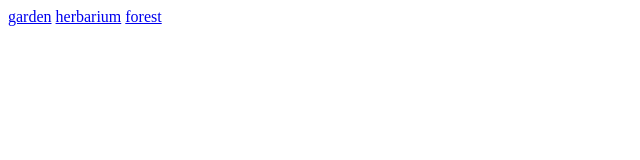
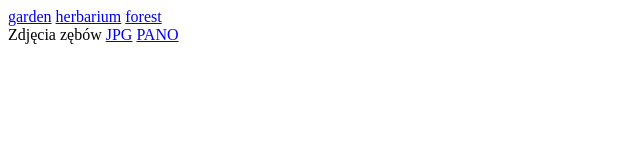
Before and after one commit to mruwnik/mruwnik.github.io, a plain HTML site: page index.html in a window 1280 px wide. Shown: the whole page, without its empty margins (0-640 px from the left). Drawn offline with Linux system fonts and the light colour scheme.

Commit message:
teeth photos

```diff
--- a/index.html
+++ b/index.html
@@ -5,8 +5,15 @@
     <meta name="viewport" content="width=device-width, initial-scale=1">
   </head>
   <body>
-	  <a href="garden/index.html">garden</a>
-	  <a href="herbarium/index.html">herbarium</a>
-	  <a href="forest/index.html">forest</a>
+	  <div>
+		  <a href="garden/index.html">garden</a>
+		  <a href="herbarium/index.html">herbarium</a>
+		  <a href="forest/index.html">forest</a>
+	  </div>
+	  <div>
+		  Zdjęcia zębów
+		  <a href="zeby/P1.jpg">JPG</a>
+		  <a href="zeby/P1.pano">PANO</a>
+	  </div>
   </body>
 </html>
```
Also changed, not shown: zeby/P1.jpg (added), 1 other file.
